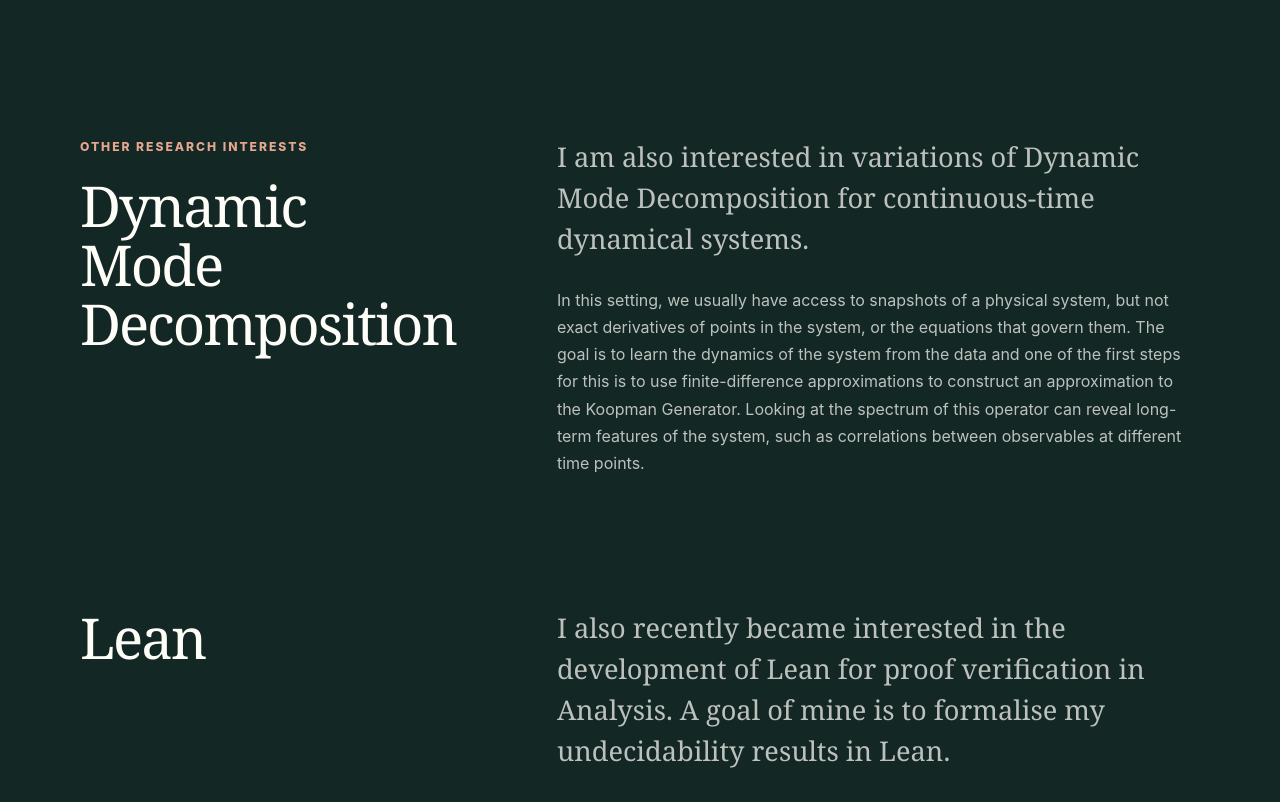
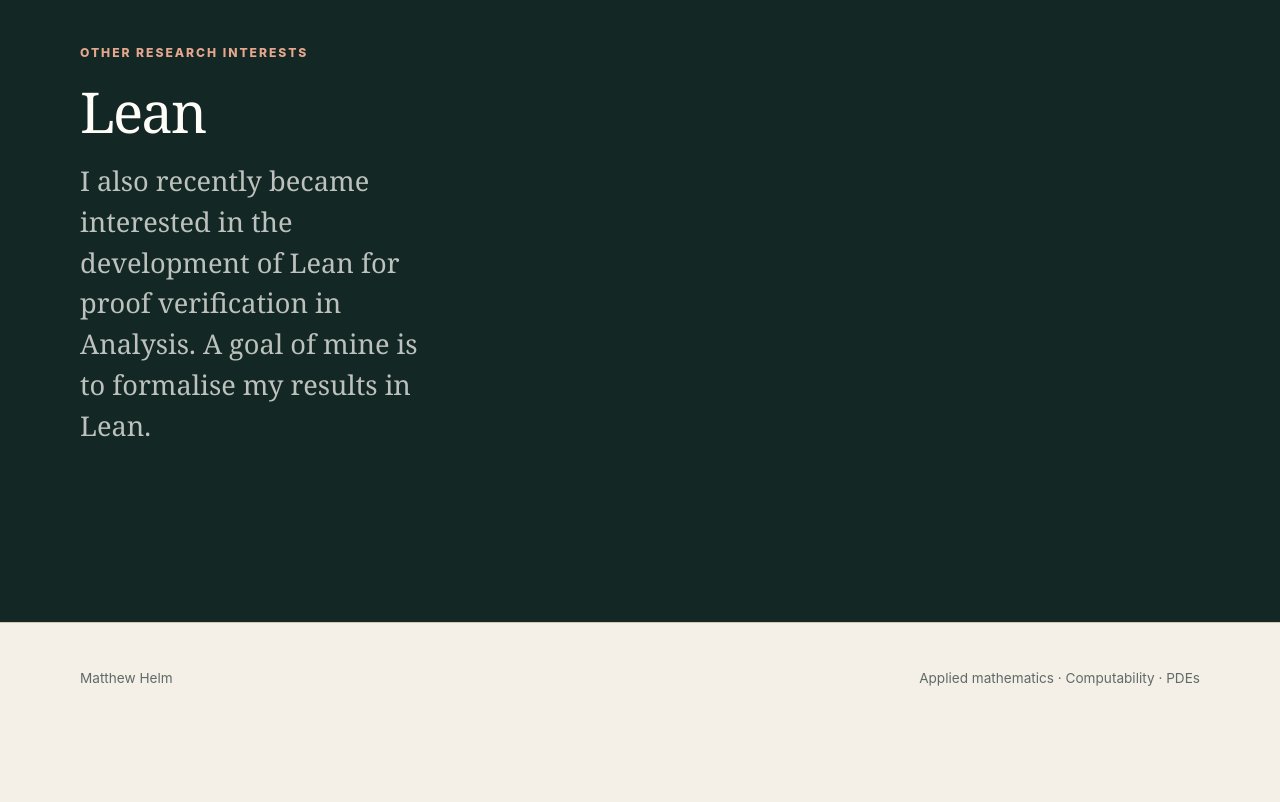
Before and after one commit to matthelm03/matthelm03.github.io, a plain HTML site: page research.html in a window 1280 px wide. Shown: the part 1680-2482 px from the top of the page. After the commit the page ends 2415 px from the top, so only its background shows below. Drawn offline with Linux system fonts and the light colour scheme.

Commit message:
Update Research Interests

```diff
--- a/research.html
+++ b/research.html
@@ -3,7 +3,7 @@
 <head>
   <meta charset="UTF-8">
   <meta name="viewport" content="width=device-width, initial-scale=1.0">
-  <meta name="description" content="Research interests of Matthew Helm: computability of PDEs and Dynamic Mode Decomposition.">
+  <meta name="description" content="Research interests of Matthew Helm: computability of PDEs and Lean.">
   <title>Research Interests | Matthew Helm</title>
   <link rel="stylesheet" href="styles.css">
 </head>
@@ -20,7 +20,6 @@
       <nav class="site-nav" aria-label="Primary navigation">
         <a href="index.html">About Me</a>
         <a href="research.html" aria-current="page">Research Interests</a>
-        <a href="teaching.html">Teaching</a>
       </nav>
     </div>
   </header>
@@ -28,10 +27,9 @@
   <main id="main-content">
     <section class="page-hero shell">
       <p class="eyebrow">Research Interests</p>
-      <h1>What happens when a solution exists, but computation reaches its limit?</h1>
+      <h1>Well-posed yet undecidable solutions to PDEs</h1>
       <p class="lead narrow-copy">
-        My research sits where analysis, computation, and partial differential
-        equations meet. Generally speaking, a pure mathematician is interested in the minimum number of assumptions on the initial data of a PDE to have a unique solution that
+        My research sits somewhere between Analysis and Computability Theory. Generally speaking, a pure mathematician is interested in the minimum number of assumptions on the initial data of a PDE to have a unique solution that
         only changed slightly if the boundary conditions change slightly. This is known as well-posedness. An applied mathematician is interested in getting an algorithm to
         approximate a solution to a PDE and, in order to get a faster algorithm, will make larger assumptions on the data. For example, to solve the heat equation, there may
         be an assumpton on the boundedness of the third derivative of the solution - even though the equation is only a second order one. This is known heuristically but the question
@@ -44,24 +42,11 @@
       <div class="shell research-layout">
         <div class="section-heading sticky-heading">
           <p class="eyebrow light-eyebrow">Other Research Interests</p>
-          <h2>Dynamic Mode Decomposition</h2>
-        </div>
 
-        <div class="prose-stack">
-          <p class="large-copy">
-            I am also interested in variations of Dynamic Mode Decomposition for
-            continuous-time dynamical systems.
-          </p>
-          <p>
-            In this setting, we usually have access to snapshots of a physical system, but not exact derivatives of points in the system, or the equations that govern them.
-            The goal is to learn the dynamics of the system from the data and one of the first steps for this is to use finite-difference approximations to construct an approximation
-            to the Koopman Generator. Looking at the spectrum of this operator can reveal long-term features of the system, such as correlations between observables at different time points.
-          </p>
-        </div>
         <h2>Lean</h2>
         <div class="prose-stack">
         <p class="large-copy">
-            I also recently became interested in the development of Lean for proof verification in Analysis. A goal of mine is to formalise my undecidability results in Lean.
+            I also recently became interested in the development of Lean for proof verification in Analysis. A goal of mine is to formalise my results in Lean.
           </p>
         </div>
       </div>
```
